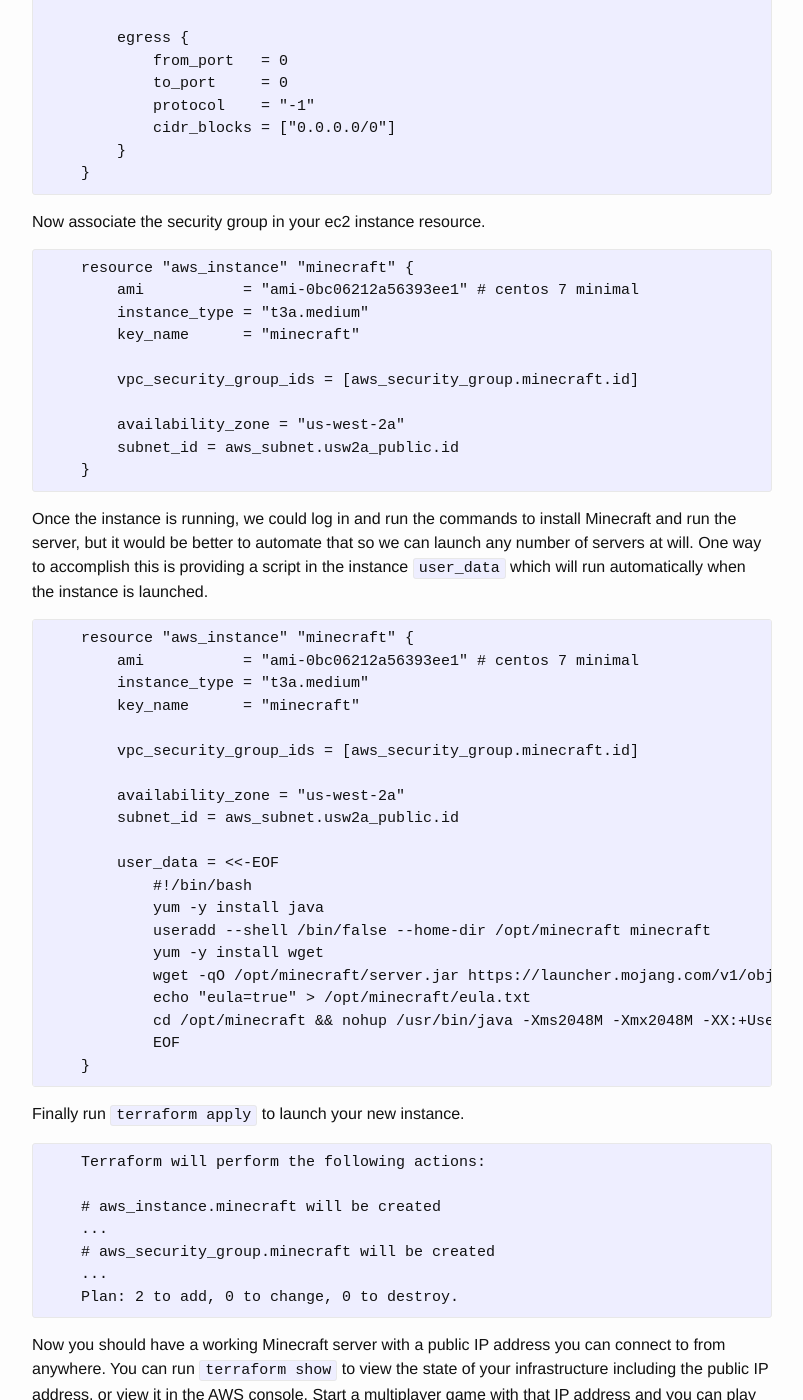
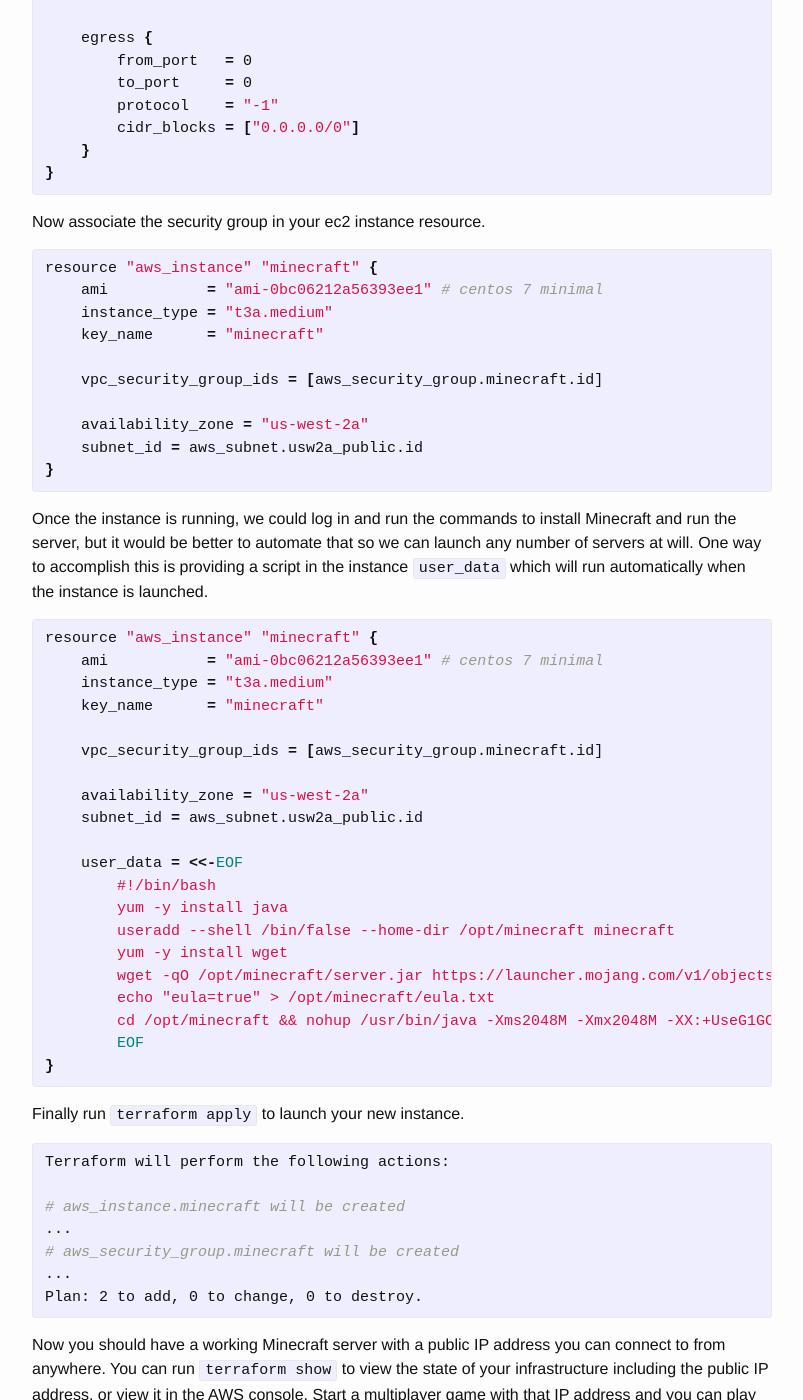
Before and after one commit to pdizz/pdizz.github.io, a Jekyll site: the page built from _posts/2020-09-22-terraforming-minecraft-02.markdown, in a window 1280 px wide and 1400 px high, scrolled down 3813 px. Shown: the whole window, without its empty margins (238-1041 px from the left). Built offline with Jekyll 4.4.1, drawn with Linux system fonts in a browser that asks for light colours; some of the changed text lies outside the part shown.

Commit message:
improve code block highlights

```diff
--- a/_posts/2020-09-22-terraforming-minecraft-02.markdown
+++ b/_posts/2020-09-22-terraforming-minecraft-02.markdown
@@ -13,37 +13,37 @@ The first, most essential resource for any application in AWS is a VPC, or virtu
 
 While you can define all your terraform resources in the same file, it is usually better to break them up into logical pieces for your own sanity. Create a file in the same directory as your `main.tf` called `vpc.tf` and define your first (default) VPC.
 
-{% highlight text %}
-    resource "aws_vpc" "main" {
-        cidr_block       = "172.33.0.0/16"
-        instance_tenancy = "default"
-    }
+{% highlight shell %}
+resource "aws_vpc" "main" {
+    cidr_block       = "172.33.0.0/24"
+    instance_tenancy = "default"
+}
 {% endhighlight %}
 
 In addition we also need to define VPC Subnets which are IP blocks for your network that provide public or private IP addresses for the specific Availability Zones in your region. Reference your VPC id `aws_vpc.main.id` in your subnets. We can start with just one public subnet in us-west-2a for now.
 
-{% highlight text %}
-    resource "aws_subnet" "usw2a_public" {
-        vpc_id     = aws_vpc.main.id
-        cidr_block = "172.33.0.0/20"
-        map_public_ip_on_launch = true
+{% highlight shell %}
+resource "aws_subnet" "usw2a_public" {
+    vpc_id     = aws_vpc.main.id
+    cidr_block = "172.33.0.0/26"
+    map_public_ip_on_launch = true
 
-        tags = {
-            Name = "usw2a-public"
-        }
+    tags = {
+        Name = "usw2a-public"
     }
+}
 {% endhighlight %}
 
 Run `terraform apply` and review and confirm the plan and Terraform will create the VPC and Subnet in your region.
 
-{% highlight text %}
-    Terraform will perform the following actions:
+{% highlight shell %}
+Terraform will perform the following actions:
 
-    # aws_subnet.usw2a_public will be created
-    ...
-    # aws_vpc.main will be created
-    ...
-    Plan: 2 to add, 0 to change, 0 to destroy.
+# aws_subnet.usw2a_public will be created
+...
+# aws_vpc.main will be created
+...
+Plan: 2 to add, 0 to change, 0 to destroy.
 {% endhighlight %}
 
 That is technically all you need to start launching EC2 instances, but before you can actually connect to anything from the internet you need to set up a route to your VPC from the internet. The most basic configuration to accomplish this is with an internet gateway and a single public subnet.
@@ -52,46 +52,46 @@ That is technically all you need to start launching EC2 instances, but before yo
 
 First define an internet gateway resource attached to your VPC, then a route table with a route for your internet gateway with a CIDR block of `0.0.0.0/0`. Finally create an association resource to attach the route table to your public subnet, which will automatically create the local route to your subnet.
 
-{% highlight text %}
-    resource "aws_internet_gateway" "main" {
-        vpc_id = aws_vpc.main.id
+{% highlight shell %}
+resource "aws_internet_gateway" "main" {
+    vpc_id = aws_vpc.main.id
 
-        tags = {
-            Name = "main"
-        }
+    tags = {
+        Name = "main"
+    }
+}
+
+resource "aws_route_table" "public" {
+    vpc_id = aws_vpc.main.id
+
+    route {
+        cidr_block = "0.0.0.0/0"
+        gateway_id = aws_internet_gateway.main.id
     }
 
-    resource "aws_route_table" "public" {
-        vpc_id = aws_vpc.main.id
+    tags = {
+        Name = "public"
+    }
+}
 
-        route {
-            cidr_block = "0.0.0.0/0"
-            gateway_id = aws_internet_gateway.main.id
-        }
-
-        tags = {
-            Name = "public"
-        }
-    }
-
-    resource "aws_route_table_association" "usw2a_public" {
-        subnet_id      = aws_subnet.usw2a_public.id
-        route_table_id = aws_route_table.public.id
-    }
+resource "aws_route_table_association" "usw2a_public" {
+    subnet_id      = aws_subnet.usw2a_public.id
+    route_table_id = aws_route_table.public.id
+}
 {% endhighlight %}
 
 Run `terraform apply` again to finish setting up your VPC.
 
-{% highlight text %}
-    Terraform will perform the following actions:
+{% highlight shell %}
+Terraform will perform the following actions:
 
-    # aws_internet_gateway.main will be created
-    ...
-    # aws_route_table.public will be created
-    ...
-    # aws_route_table_association.usw2a_public will be created
-    ...
-    Plan: 3 to add, 0 to change, 0 to destroy.
+# aws_internet_gateway.main will be created
+...
+# aws_route_table.public will be created
+...
+# aws_route_table_association.usw2a_public will be created
+...
+Plan: 3 to add, 0 to change, 0 to destroy.
 {% endhighlight %}
 
 Now your EC2 instance is accessible from the internet.
@@ -104,110 +104,110 @@ To launch an instance in EC2 first define an aws_instance resource in your chose
 
 Finally we need to specify an AMI. You can use any linux flavor you choose like Ubuntu or Amazon Linux. I'm using a CentOS 7 image maintained by centos.org (free subscription from the AWS Marketplace) and these install instructions are for CentOS. In your terraform project root create a file called `ec2.yaml` and define an ec2 instance.
 
-{% highlight text %}
-    resource "aws_instance" "minecraft" {
-        ami           = "ami-0bc06212a56393ee1" # centos 7 minimal
-        instance_type = "t3a.medium"
-        key_name      = "minecraft"
+{% highlight shell %}
+resource "aws_instance" "minecraft" {
+    ami           = "ami-0bc06212a56393ee1" # centos 7 minimal
+    instance_type = "t3a.medium"
+    key_name      = "minecraft"
 
-        availability_zone = "us-west-2a"
-        subnet_id = aws_subnet.usw2a_public.id
-    }
+    availability_zone = "us-west-2a"
+    subnet_id = aws_subnet.usw2a_public.id
+}
 {% endhighlight %}
 
 You should also create a security group for the instance, which will allow access on the ports the Minecraft game client needs to connect to your server. In `ec2.yaml` define a security group associated with your VPC. To run a minecraft server, you need to allow incomming connections to TCP and UDP on port 25565 from anywhere. In the security group define `ingress` rules for each requirement. Also define an `egress` rule to allow the ec2 instance to connect to anywhere so it can talk out. You can also include an `ingress` rule to allow SSH connections on port 22 for convenience, but remember this is a public instance.
 
-> Generally it is not a good idea to allow SSH connections from anywhere as it will eventually become a target for attacks. Some better options would be to only allow SSH connections within your VPC and connect through a bastion server or a VPN, but that is outside the scope of this article.
+> Generally it is not a good idea to allow SSH connections from anywhere as it will eventually become a target for attacks. Some better options would be to only allow SSH connections from your IP address, a bastion server within your VPC, or through a VPN, but that is outside the scope of this article.
 
-{% highlight text %}
-    resource "aws_security_group" "minecraft" {
-        name        = "minecraft"
-        description = "minecraft server"
-        vpc_id      = aws_vpc.main.id
+{% highlight shell %}
+resource "aws_security_group" "minecraft" {
+    name        = "minecraft"
+    description = "minecraft server"
+    vpc_id      = aws_vpc.main.id
 
-        ingress {
-            description = "ssh"
-            from_port   = 22
-            to_port     = 22
-            protocol    = "tcp"
-            cidr_blocks = ["0.0.0.0/0"]
-        }
+    ingress {
+        description = "ssh"
+        from_port   = 22
+        to_port     = 22
+        protocol    = "tcp"
+        cidr_blocks = ["0.0.0.0/0"]
+    }
 
-        ingress {
-            description = "minecraft game"
-            from_port   = 25565
-            to_port     = 25565
-            protocol    = "tcp"
-            cidr_blocks = ["0.0.0.0/0"]
-        }
+    ingress {
+        description = "minecraft game"
+        from_port   = 25565
+        to_port     = 25565
+        protocol    = "tcp"
+        cidr_blocks = ["0.0.0.0/0"]
+    }
 
-        ingress {
-            description = "minecraft game UDP"
-            from_port   = 25565
-            to_port     = 25565
-            protocol    = "udp"
-            cidr_blocks = ["0.0.0.0/0"]
-        }
+    ingress {
+        description = "minecraft game UDP"
+        from_port   = 25565
+        to_port     = 25565
+        protocol    = "udp"
+        cidr_blocks = ["0.0.0.0/0"]
+    }
 
-        egress {
-            from_port   = 0
-            to_port     = 0
-            protocol    = "-1"
-            cidr_blocks = ["0.0.0.0/0"]
-        }
+    egress {
+        from_port   = 0
+        to_port     = 0
+        protocol    = "-1"
+        cidr_blocks = ["0.0.0.0/0"]
     }
+}
 {% endhighlight %}
 
 Now associate the security group in your ec2 instance resource.
 
-{% highlight text %}
-    resource "aws_instance" "minecraft" {
-        ami           = "ami-0bc06212a56393ee1" # centos 7 minimal
-        instance_type = "t3a.medium"
-        key_name      = "minecraft"
+{% highlight shell %}
+resource "aws_instance" "minecraft" {
+    ami           = "ami-0bc06212a56393ee1" # centos 7 minimal
+    instance_type = "t3a.medium"
+    key_name      = "minecraft"
 
-        vpc_security_group_ids = [aws_security_group.minecraft.id]
+    vpc_security_group_ids = [aws_security_group.minecraft.id]
 
-        availability_zone = "us-west-2a"
-        subnet_id = aws_subnet.usw2a_public.id
-    }
+    availability_zone = "us-west-2a"
+    subnet_id = aws_subnet.usw2a_public.id
+}
 {% endhighlight %}
 
 Once the instance is running, we could log in and run the commands to install Minecraft and run the server, but it would be better to automate that so we can launch any number of servers at will. One way to accomplish this is providing a script in the instance `user_data` which will run automatically when the instance is launched.
 
-{% highlight text %}
-    resource "aws_instance" "minecraft" {
-        ami           = "ami-0bc06212a56393ee1" # centos 7 minimal
-        instance_type = "t3a.medium"
-        key_name      = "minecraft"
+{% highlight shell %}
+resource "aws_instance" "minecraft" {
+    ami           = "ami-0bc06212a56393ee1" # centos 7 minimal
+    instance_type = "t3a.medium"
+    key_name      = "minecraft"
 
-        vpc_security_group_ids = [aws_security_group.minecraft.id]
+    vpc_security_group_ids = [aws_security_group.minecraft.id]
 
-        availability_zone = "us-west-2a"
-        subnet_id = aws_subnet.usw2a_public.id
+    availability_zone = "us-west-2a"
+    subnet_id = aws_subnet.usw2a_public.id
 
-        user_data = <<-EOF
-            #!/bin/bash
-            yum -y install java
-            useradd --shell /bin/false --home-dir /opt/minecraft minecraft
-            yum -y install wget
-            wget -qO /opt/minecraft/server.jar https://launcher.mojang.com/v1/objects/f02f4473dbf152c23d7d484952121db0b36698cb/server.jar
-            echo "eula=true" > /opt/minecraft/eula.txt
-            cd /opt/minecraft && nohup /usr/bin/java -Xms2048M -Xmx2048M -XX:+UseG1GC -jar server.jar nogui &
-            EOF
-    }
+    user_data = <<-EOF
+        #!/bin/bash
+        yum -y install java
+        useradd --shell /bin/false --home-dir /opt/minecraft minecraft
+        yum -y install wget
+        wget -qO /opt/minecraft/server.jar https://launcher.mojang.com/v1/objects/f02f4473dbf152c23d7d484952121db0b36698cb/server.jar
+        echo "eula=true" > /opt/minecraft/eula.txt
+        cd /opt/minecraft && nohup /usr/bin/java -Xms2048M -Xmx2048M -XX:+UseG1GC -jar server.jar nogui &
+        EOF
+}
 {% endhighlight %}
 
 Finally run `terraform apply` to launch your new instance.
 
-{% highlight text %}
-    Terraform will perform the following actions:
+{% highlight shell %}
+Terraform will perform the following actions:
 
-    # aws_instance.minecraft will be created
-    ...
-    # aws_security_group.minecraft will be created
-    ...
-    Plan: 2 to add, 0 to change, 0 to destroy.
+# aws_instance.minecraft will be created
+...
+# aws_security_group.minecraft will be created
+...
+Plan: 2 to add, 0 to change, 0 to destroy.
 {% endhighlight %}
 
 Now you should have a working Minecraft server with a public IP address you can connect to from anywhere. You can run `terraform show` to view the state of your infrastructure including the public IP address, or view it in the AWS console. Start a multiplayer game with that IP address and you can play in your new world.
@@ -218,21 +218,21 @@ Now you should have a working Minecraft server with a public IP address you can
 
 To give our Minecraft server a static IP address, we can give it an Elastic IP, which is a static IP address that can be attached to an EC2 instance or other AWS resources. In `ec2.tf` define an `aws_eip` resource to claim a static IP for your server. If you ever need to replace your server with a new instance you (or Terraform) can attach just the Elastic IP to the new instance.
 
-{% highlight text %}
-    resource "aws_eip" "minecraft" {
-        instance = aws_instance.minecraft.id
-        vpc      = true
-    }
+{% highlight shell %}
+resource "aws_eip" "minecraft" {
+    instance = aws_instance.minecraft.id
+    vpc      = true
+}
 {% endhighlight %}
 
 Finally, if you're already managing your domain in Route53, define a Route53 record to assign a hostname to the Elastic IP to give your server a permanent address.
 
-{% highlight text %}
-    resource "aws_route53_record" "pdizz_minecraft" {
-        zone_id = "ZJO2WR3LOVAR9D"
-        name    = "minecraft.pdizz.com"
-        type    = "A"
-        ttl     = "300"
-        records = [aws_eip.minecraft.public_ip]
-    }
+{% highlight shell %}
+resource "aws_route53_record" "pdizz_minecraft" {
+    zone_id = "ZJO2WR3LOVAR9D"
+    name    = "minecraft.pdizz.com"
+    type    = "A"
+    ttl     = "300"
+    records = [aws_eip.minecraft.public_ip]
+}
 {% endhighlight %}
```
Also changed, not shown: _posts/2020-09-10-terraforming-minecraft-01.markdown (+56 -56 lines), _posts/2020-10-01-terraforming-minecraft-03.markdown (+81 -82 lines), _posts/2020-11-04-terraforming-minecraft-04.markdown (+19 -19 lines).
